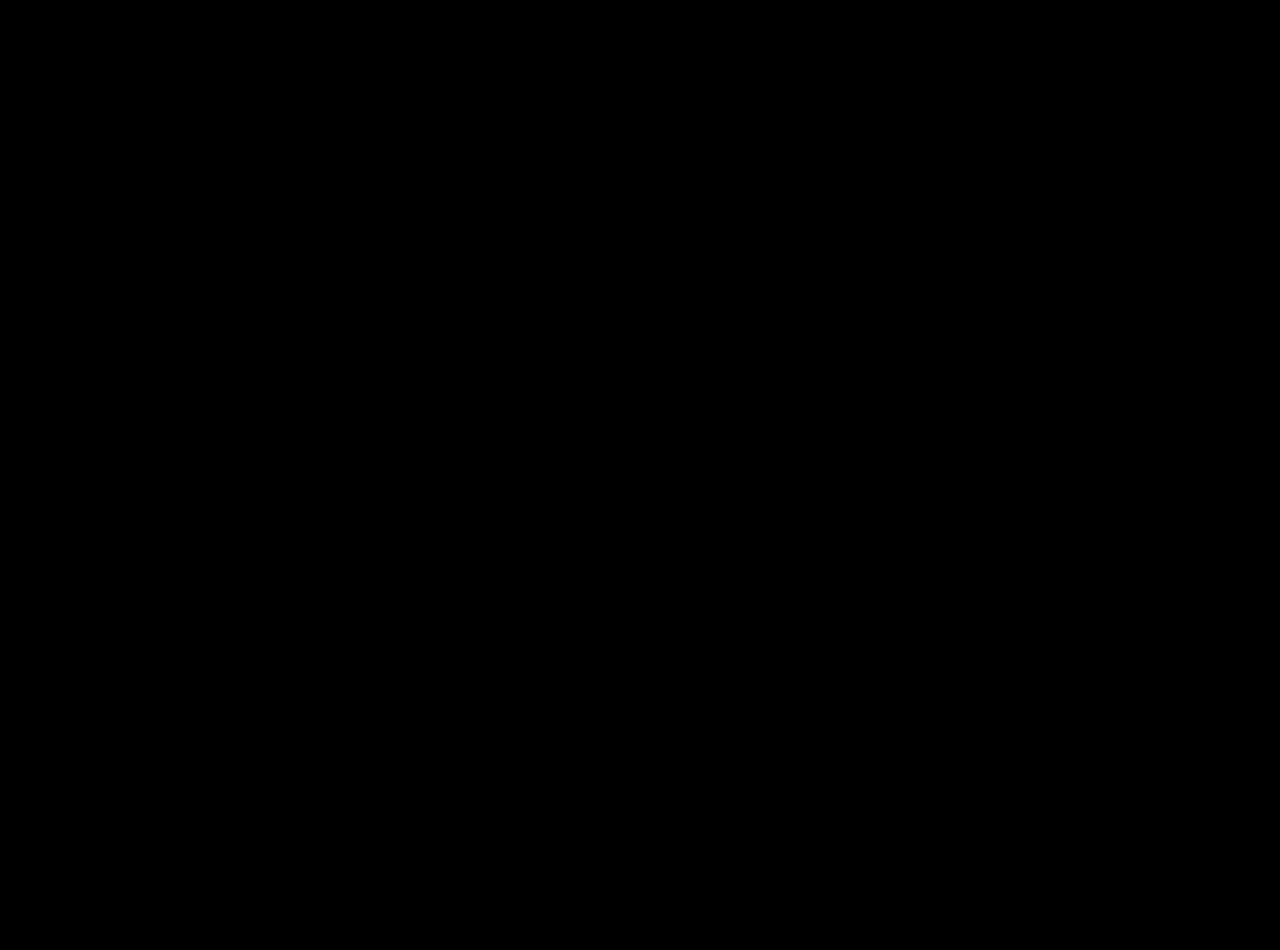
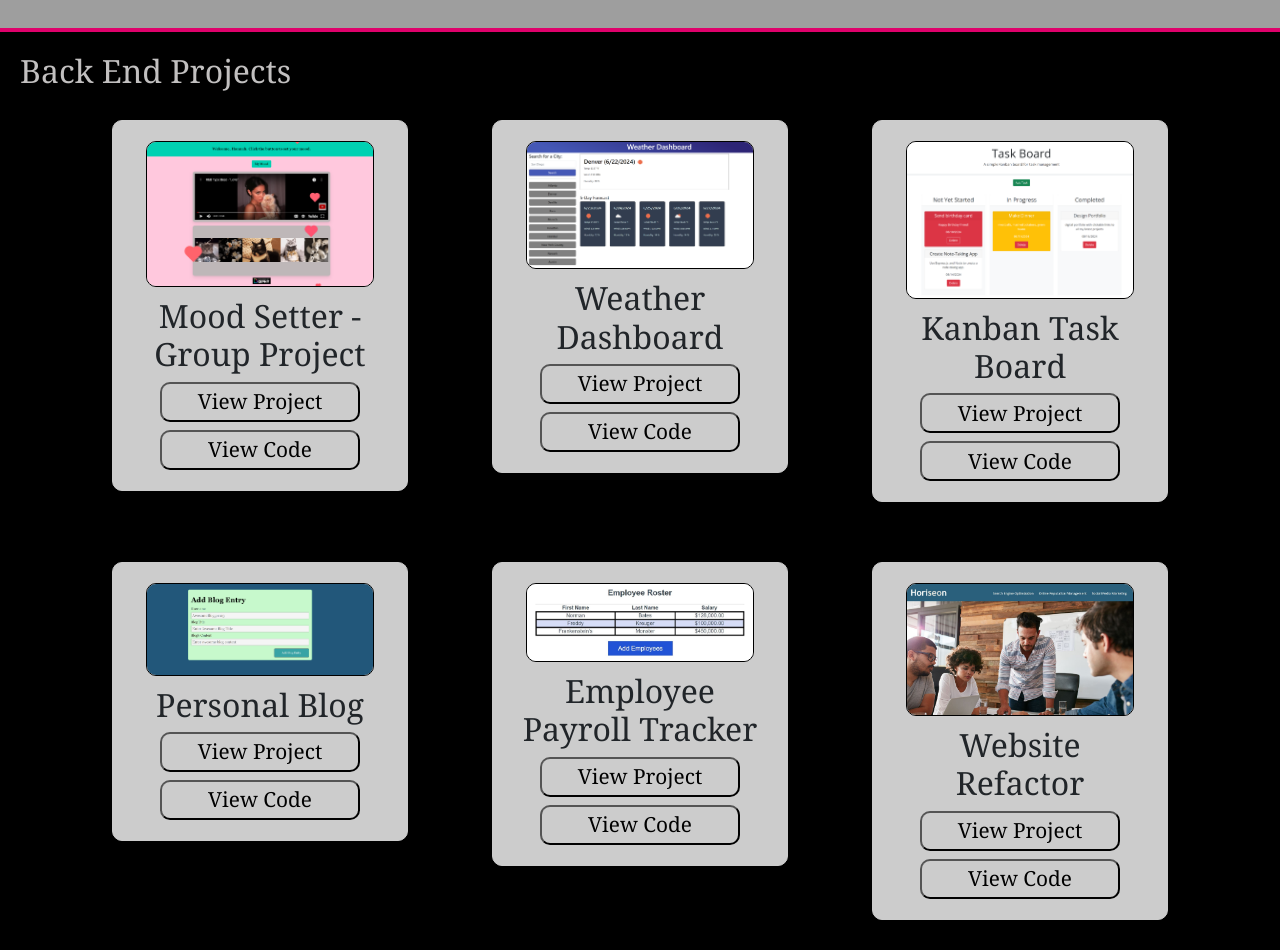
Before and after one commit to mancillh/Hannah-Mancill-Digital-Portfolio, a React (Vite) app: page /back-end in a window 1280 px wide. Before the commit this address had no page. Shown: the part 460-1410 px from the top of the page. Before the commit the page ends 800 px from the top, so only its background shows below. Built offline with nearby package versions, Linux system fonts and the light colour scheme; grey boxes are pictures that could not be loaded.

Commit message:
front and back end links now bringing up cards, back end not correct yet

```diff
--- a/src/components/Navigation.jsx
+++ b/src/components/Navigation.jsx
@@ -12,8 +12,8 @@
             <Nav className="justify-content-end" style={{ width: "100%" }}>
               <Nav.Link href='./about'>About</Nav.Link>
               <NavDropdown title="Portfolio" id="collapsible-nav-dropdown">
-                <NavDropdown.Item href='./front'>Front End Projects</NavDropdown.Item>
-                <NavDropdown.Item>Back End Projects</NavDropdown.Item>
+                <NavDropdown.Item href='./front-end'>Front End Projects</NavDropdown.Item>
+                <NavDropdown.Item href='./back-end'>Back End Projects</NavDropdown.Item>
               </NavDropdown>
               <Nav.Link href="https://docs.google.com/document/d/1c8Zj0lmZjFcHxiXmcTRqB5VnD4KqDBy-SLIdxlB21s0/edit?usp=sharing">
                 Resume
--- a/src/pages/BackEndWork.jsx
+++ b/src/pages/BackEndWork.jsx
@@ -1,15 +1,57 @@
 import Project from "../components/Project";
 import { Row, Col } from 'react-bootstrap';
 
-<div className='container' id='FrontEnd'>
+export default function BackEndWork() {
+return (
+        <>
+            <h2>Back End Projects</h2>
+            <div className='container'>
                 <Row>
                     <Col>
                         <Project
-                projectName="Website Refactor"
-                url="https://mancillh.github.io/Website-Refactor/"
-                screenshotDescription="screenshot of Horiseon Landing Page"
-                imgSrc="../src/assets/websiterefactor.JPG"
-                githubRepo="https://github.com/mancillh/Website-Refactor"
+                            projectName="Mood Setter - Group Project"
+                            url="https://mancillh.github.io/Personal-Blog/"
+                            screenshotDescription="screenshot of Mood Setter Project Page"
+                            imgSrc="../src/assets/mood setter screenshot.png"
+                            githubRepo="https://mancillh.github.io/Mood-Setter/"
+                        />
+                    </Col>
+                    <Col>
+                        <Project
+                            projectName="Weather Dashboard"
+                            url="https://mancillh.github.io/Weather-Dashboard/"
+                            screenshotDescription="screenshot of Weather Dashboard"
+                            imgSrc="../src/assets/Weather Dashboard screenshot.png"
+                            githubRepo="https://github.com/mancillh/Weather-Dashboard"
+                        />
+                    </Col>
+                    <Col>
+                        <Project
+                            projectName="Kanban Task Board"
+                            url="https://mancillh.github.io/Task-Board/"
+                            screenshotDescription="screenshot of Kanban Task Board"
+                            imgSrc="../src/assets/Task-Board.png"
+                            githubRepo='https://github.com/mancillh/Task-Board/'
+                        />
+                    </Col>
+                </Row>
+                <Row>
+                    <Col>
+                        <Project
+                            projectName="Personal Blog"
+                            url="https://mancillh.github.io/Personal-Blog/"
+                            screenshotDescription="screenshot of Personal Blog Landing Page"
+                            imgSrc="../src/assets/blog form landing page.png"
+                            githubRepo="https://github.com/mancillh/Hannah-Mancill-Digital-Portfolio"
+                        />
+                    </Col>
+                    <Col>
+                        <Project
+                            projectName="Employee Payroll Tracker"
+                            url="https://mancillh.github.io/EmployeePayrollTracker/"
+                            screenshotDescription="screenshot of Employee Payroll Tracker"
+                            imgSrc="../src/assets/Employee Payroll Tracker.JPG"
+                            githubRepo="https://mancillh.github.io/EmployeePayrollTracker/"
                         />
                     </Col>
                     <Col>
@@ -21,14 +63,8 @@
                             githubRepo="https://github.com/mancillh/Website-Refactor"
                         />
                     </Col>
-        <Col>
-            <Project
-                projectName="Employee Payroll Tracker"
-                url="https://mancillh.github.io/EmployeePayrollTracker/"
-                screenshotDescription="screenshot of Employee Payroll Tracker"
-                imgSrc="../src/assets/Employee Payroll Tracker.JPG"
-                githubRepo="https://mancillh.github.io/EmployeePayrollTracker/"
-            />
-        </Col>
                 </Row>
-</div>
+            </div >
+        </>
+    )
+}
--- a/src/pages/FrontEndWork.jsx
+++ b/src/pages/FrontEndWork.jsx
@@ -9,11 +9,49 @@
                 <Row>
                     <Col>
                         <Project
-                        projectName="Website Refactor"
-                        url="https://mancillh.github.io/Website-Refactor/"
-                        screenshotDescription="screenshot of Horiseon Landing Page"
-                        imgSrc="../src/assets/websiterefactor.JPG"
-                        githubRepo="https://github.com/mancillh/Website-Refactor"
+                            projectName="Mood Setter - Group Project"
+                            url="https://mancillh.github.io/Personal-Blog/"
+                            screenshotDescription="screenshot of Mood Setter Project Page"
+                            imgSrc="../src/assets/mood setter screenshot.png"
+                            githubRepo="https://mancillh.github.io/Mood-Setter/"
+                        />
+                    </Col>
+                    <Col>
+                        <Project
+                            projectName="Weather Dashboard"
+                            url="https://mancillh.github.io/Weather-Dashboard/"
+                            screenshotDescription="screenshot of Weather Dashboard"
+                            imgSrc="../src/assets/Weather Dashboard screenshot.png"
+                            githubRepo="https://github.com/mancillh/Weather-Dashboard"
+                        />
+                    </Col>
+                    <Col>
+                        <Project
+                            projectName="Kanban Task Board"
+                            url="https://mancillh.github.io/Task-Board/"
+                            screenshotDescription="screenshot of Kanban Task Board"
+                            imgSrc="../src/assets/Task-Board.png"
+                            githubRepo='https://github.com/mancillh/Task-Board/'
+                        />
+                    </Col>
+                </Row>
+                <Row>
+                    <Col>
+                        <Project
+                            projectName="Personal Blog"
+                            url="https://mancillh.github.io/Personal-Blog/"
+                            screenshotDescription="screenshot of Personal Blog Landing Page"
+                            imgSrc="../src/assets/blog form landing page.png"
+                            githubRepo="https://github.com/mancillh/Hannah-Mancill-Digital-Portfolio"
+                        />
+                    </Col>
+                    <Col>
+                        <Project
+                            projectName="Employee Payroll Tracker"
+                            url="https://mancillh.github.io/EmployeePayrollTracker/"
+                            screenshotDescription="screenshot of Employee Payroll Tracker"
+                            imgSrc="../src/assets/Employee Payroll Tracker.JPG"
+                            githubRepo="https://mancillh.github.io/EmployeePayrollTracker/"
                         />
                     </Col>
                     <Col>
@@ -25,15 +63,6 @@
                             githubRepo="https://github.com/mancillh/Website-Refactor"
                         />
                     </Col>
-                <Col>
-                    <Project
-                        projectName="Employee Payroll Tracker"
-                        url="https://mancillh.github.io/EmployeePayrollTracker/"
-                        screenshotDescription="screenshot of Employee Payroll Tracker"
-                        imgSrc="../src/assets/Employee Payroll Tracker.JPG"
-                        githubRepo="https://mancillh.github.io/EmployeePayrollTracker/"
-                    />
-                </Col>
                 </Row>
             </div >
         </>
```
Also changed, not shown: src/main.jsx (+6 -6 lines). Lines whose indentation alone changed are shown as unchanged.
